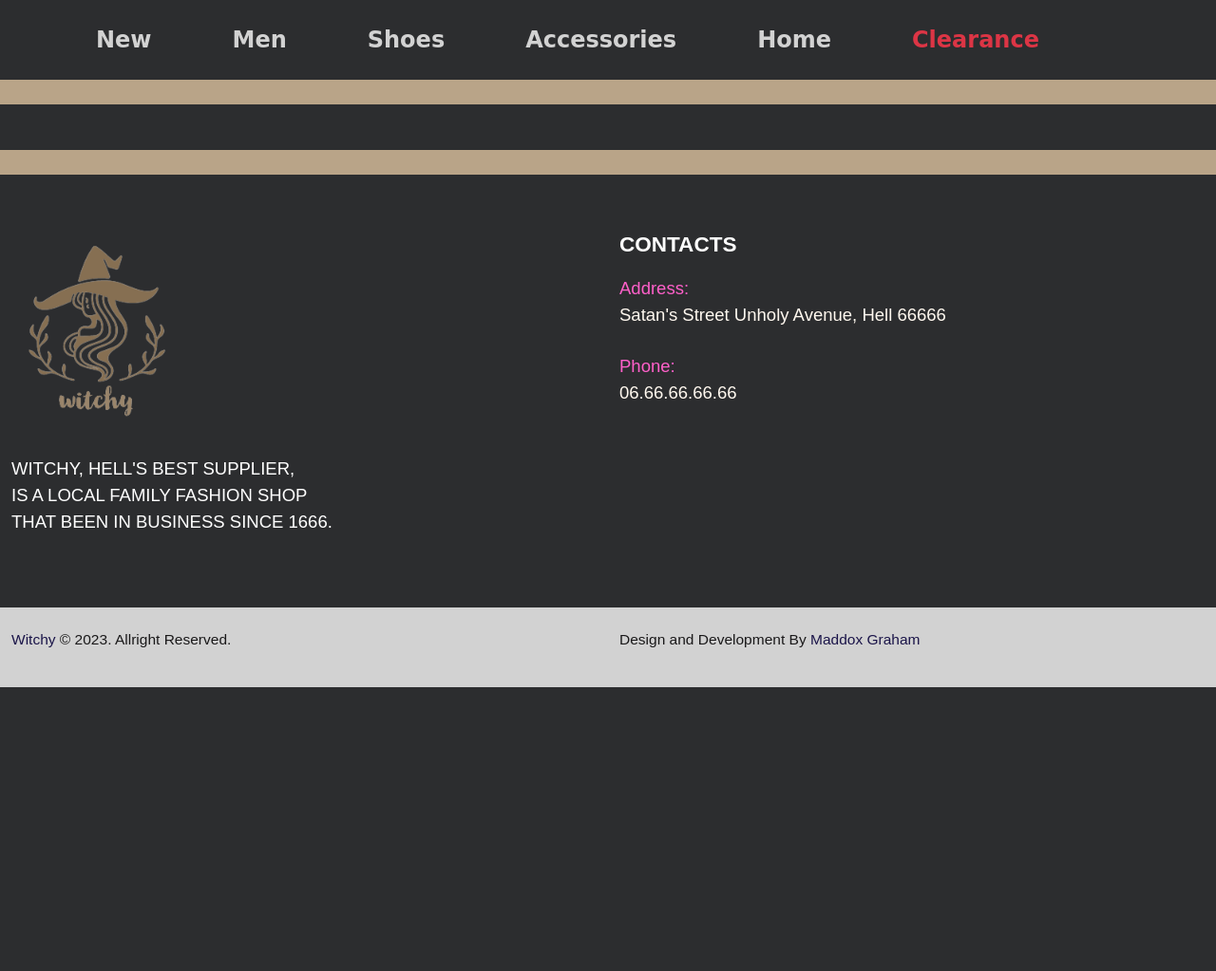
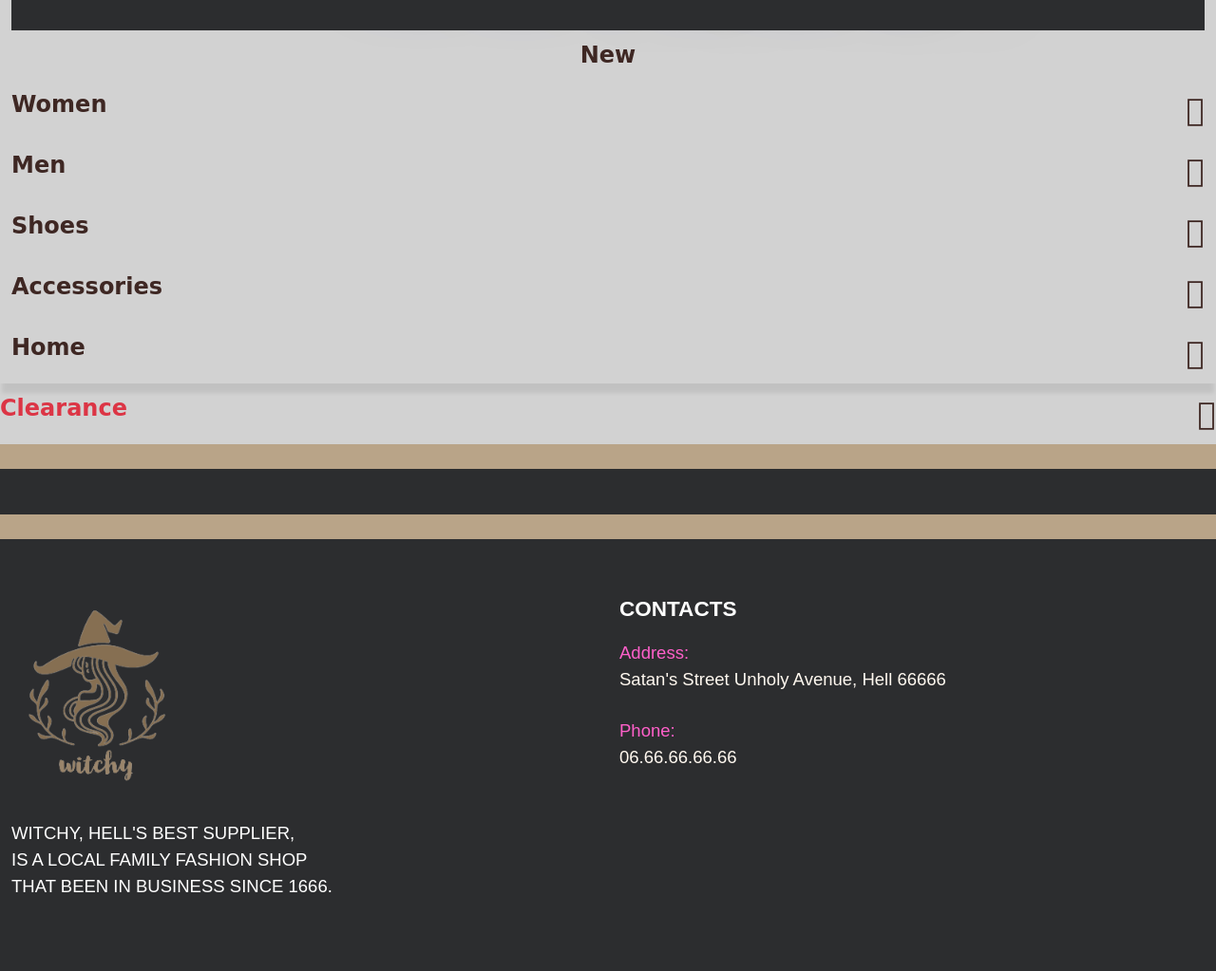
Before and after one commit to MaddoxGraham/PROJET_Witchy, a Symfony app: template witchy/templates/products/index.html.twig in a window 1280 px wide. Shown: the part 215-1238 px from the top of the page at 95% size. Before the commit the page ends 939 px from the top, so only its background shows below. Run offline with Twig, Linux system fonts and the light colour scheme; the template is opened without the code that fills it, so the values that code supplies are empty; some libraries are stand-ins or nearby versions; some web fonts are replaced.

Commit message:
CategoryAdvancement_19/04/2023

```diff
--- a/witchy/src/Controller/ProductsController.php
+++ b/witchy/src/Controller/ProductsController.php
@@ -2,6 +2,7 @@
 
 namespace App\Controller;
 
+use App\Entity\Categorie;
 use App\Entity\Produit;
 use App\Repository\ProduitRepository;
 use Symfony\Bundle\FrameworkBundle\Controller\AbstractController;
@@ -24,4 +25,5 @@ class ProductsController extends AbstractController{
         $categoriesProduit = $produitRepository->findBy(['categorie' => $produit->getCategorie()]);
     return $this->render('products/details.html.twig', compact('produit', 'categoriesProduit'));
     }
+
 }
--- a/witchy/templates/_partials/_head.html.twig
+++ b/witchy/templates/_partials/_head.html.twig
@@ -73,14 +73,14 @@
 
 
 	</div>
+</div>
 <!-- Boite c : ICONS  end-->
 
-</div>
-
-<container class="contentNav ">
+<div class="container contentNav ">
 
 	<div class="collapse p-3 bg-Ardoise txt-LightGrey navbar-collapse" id="navbarNav">
 		<span class="triangle"></span>
+	</div>
 
 	<ul class="navbar-nav flexNav">
 		<div>
@@ -118,12 +118,11 @@
 					</p>
 					<div>
 						<img class="img-fluid" src="https://i.pinimg.com/564x/af/ba/9c/afba9cb616b506bb9d0cb94968f84e18.jpg" alt="where is the Big Bad Wolf ? "></div>
-
+				</div>
+			</ul>
 
 		</div>
 	</ul>
-			</div>
-
 	<!-- {#
 																																					{% for siblingData in siblingsData %}
 																																						<div class="d-flex flex-row">
@@ -139,7 +138,7 @@
 																																											<a class="nav-link active subClass" aria-current="page" href="#" data-text="{{ subcategoryData.title }}">
 																																												{{ subcategoryData.title }}
 																																											</a>
-								</li>
+																							</div>																			</li>
 
 
 																																									{% endfor %}
@@ -151,6 +150,57 @@
 																																					{% endfor %}
 
 																																		#} -->
+
+	<div>
+		<li class="nav-item border-bottom border-light pt-2 pb-2 d-flex justify-content-between majorClass">
+			<a class="nav-link " href="#">Women</a>
+			<i class="fa-sharp fa-solid fa-caret-down"></i>
+		</li>
+		<ul class="navbar-nav undernav underHidden">
+			<div class="col-md-6 catBoxSubMenu">
+
+				<li style="--clr:#f164de" class="nav-item border-light">
+					<a class="nav-link active subClass" aria-current="page" href="#" data-text="Dress">
+						Dress
+					</a>
+				</li>
+
+				<li style="--clr:#e9f997" class="nav-item border-light ">
+					<a class="nav-link active subClass" aria-current="page" href="#" data-text="Top">
+						Top
+					</a>
+				</li>
+				<li style="--clr:#e9f997" class="nav-item border-light ">
+					<a class="nav-link active subClass" aria-current="page" href="#" data-text="Bottom">
+						Bottom
+					</a>
+				</li>
+				<li style="--clr:#64f6ff" class="nav-item border-light ">
+					<a class="nav-link active subClass" aria-current="page" href="#" data-text="Outwear">
+						Outwear
+					</a>
+				</li>
+				<li style="--clr:#ffffff" class="nav-item border-light ">
+					<a class="nav-link active subClass" aria-current="page" href="#" data-text="All">
+						All women clothing
+					</a>
+				</li>
+			</div>
+			<div class="col-md-6 my-auto demoUnderCatImg">
+				<div>
+					<img class="img-fluid" src="https://i.pinimg.com/564x/2d/13/e1/2d13e1c0976b4428cd90c2dff78f27fd.jpg" alt="Tag you\'re in">
+				</div>
+				<p class="px-app gitchyMenu px-glitch">
+					<span class="px-glitchtext px-glitchtext-anim">大きな悪いオオカミはどこですか</span>
+				</p>
+				<div>
+					<img class="img-fluid" src="https://i.pinimg.com/736x/df/a6/74/dfa67443b017ed999a78b156ed67140b.jpg" alt="where is the Big Bad Wolf ? ">
+				</div>
+			</div>
+		</ul>
+	</div>
+
+
 	<div>
 		<li class="nav-item border-bottom border-light pt-2 pb-2 d-flex justify-content-between majorClass">
 			<a class="nav-link " href="#">Men</a>
@@ -255,8 +305,6 @@
 </div>
 
 
-		<div>
-
 <li class="nav-item border-bottom border-light pt-2 pb-2 d-flex justify-content-between majorClass">
 	<a class="nav-link  " href="#">Accessories</a>
 	<i class="fa-sharp fa-solid fa-caret-down"></i>
@@ -285,6 +333,7 @@
 			<a class="nav-link active subClass" aria-current="page" href="#" data-text="Socks">
 				Socks
 			</a>
+
 		</li>
 		<li style="--clr:#ff5776" class="nav-item border-light ">
 			<a class="nav-link active subClass" aria-current="page" href="#" data-text="Sunglasses">
@@ -318,22 +367,10 @@
 		</p>
 		<div>
 			<img class="img-fluid" src="https://i.pinimg.com/564x/59/92/96/599296ad5312c26176228b050cb2a0ed.jpg" alt="where is the Big Bad Wolf ? "></div>
-
 	</div>
-
-			</ul>
-		</li>
-	</div>
-
-
-	<div>
-
-
-		<li class="nav-item border-bottom border-light pt-2 pb-2 d-flex justify-content-between majorClass">
+</ul></li><li class="nav-item border-bottom border-light pt-2 pb-2 d-flex justify-content-between majorClass">
 <a class="nav-link " href="#">Home</a>
-			<i class="fa-sharp fa-solid fa-caret-down"></i>
-		</li>
-		<ul class="navbar-nav undernav underHidden">
+<i class="fa-sharp fa-solid fa-caret-down"></i></li><ul class="navbar-nav undernav underHidden">
 <div class="col-md-6 catBoxSubMenu">
 	<li style="--clr:#46ff43" class="nav-item border-light">
 		<a class="nav-link active subClass" aria-current="page" href="#" data-text="Bedding">
@@ -403,17 +440,15 @@
 		<img class="img-fluid" src="https://i.pinimg.com/564x/3a/50/06/3a5006c3f50c7ca95f2d0c6f68bcd097.jpg" alt="where is the Big Bad Wolf ? "></div>
 
 
-			</div>
+</div></ul></div><div><li class="nav-item border-bottom border-light pt-2 pb-2 d-flex justify-content-between majorClass">
+<a class="nav-link text-danger" href="#">Clearance</a>
+<i class="fa-sharp fa-solid fa-caret-down"></i></li></div></ul></div></div>{#
+							{% for surCategorie in surCategories %}
+							<h1>{{surCategorie.nomination}}</h1>
 
-		</ul>
-	</div>
-	<div>
+								{% for SubCategorie in SubCategories %}
+							{% if surCategorie == SubCategorie.parent %}
+								<h2>{{SubCategorie.nomination}}</h2>{% endif %}
+								{% endfor %}
 
-		<li class="nav-item border-bottom border-light pt-2 pb-2 d-flex justify-content-between majorClass">
-			<a class="nav-link text-danger" href="#">Clearance</a>
-			<i class="fa-sharp fa-solid fa-caret-down"></i>
-		</li>
-
-	</div>
-	<div></div>
-</ul></div></container>
+							{% endfor %}#}
--- a/witchy/templates/base.html.twig
+++ b/witchy/templates/base.html.twig
@@ -20,6 +20,7 @@
 	</head>
 	<body>
 		{% block body %}
+
 		{% endblock %}
 	</body>
 </html>
--- a/witchy/templates/catalogue/index.html.twig
+++ b/witchy/templates/catalogue/index.html.twig
@@ -1,9 +1,7 @@
 {% extends 'base.html.twig' %}
 
 {% block body %}
-
-	{% set categories = categories %}
-	{% include '_partials/_head.html.twig' with {'categories': categories} %}
+	{% include '_partials/_head.html.twig' %}
 
 	<div class="container  indexDemo">
 
```
Also changed, not shown: witchy/src/Controller/CatalogueController.php (+10 -2 lines). Lines whose indentation alone changed are shown as unchanged.
